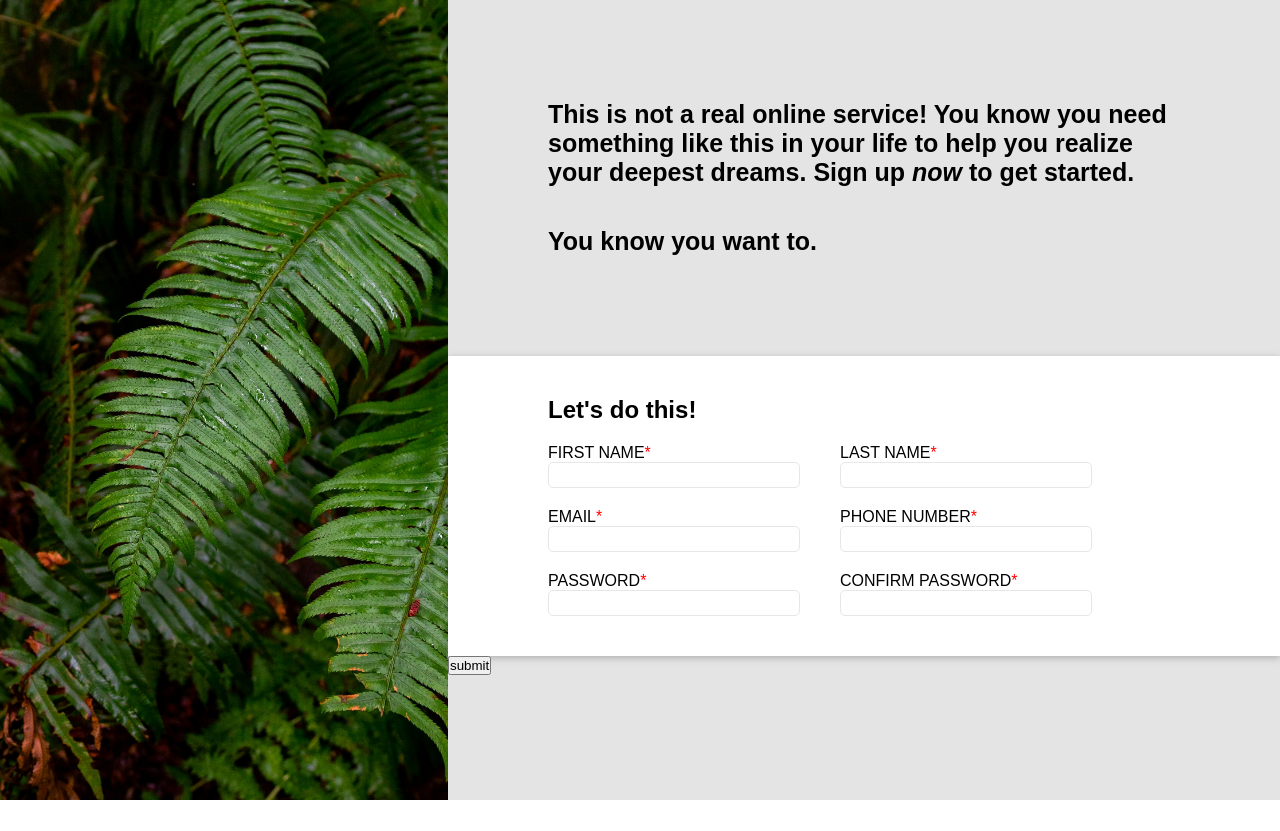
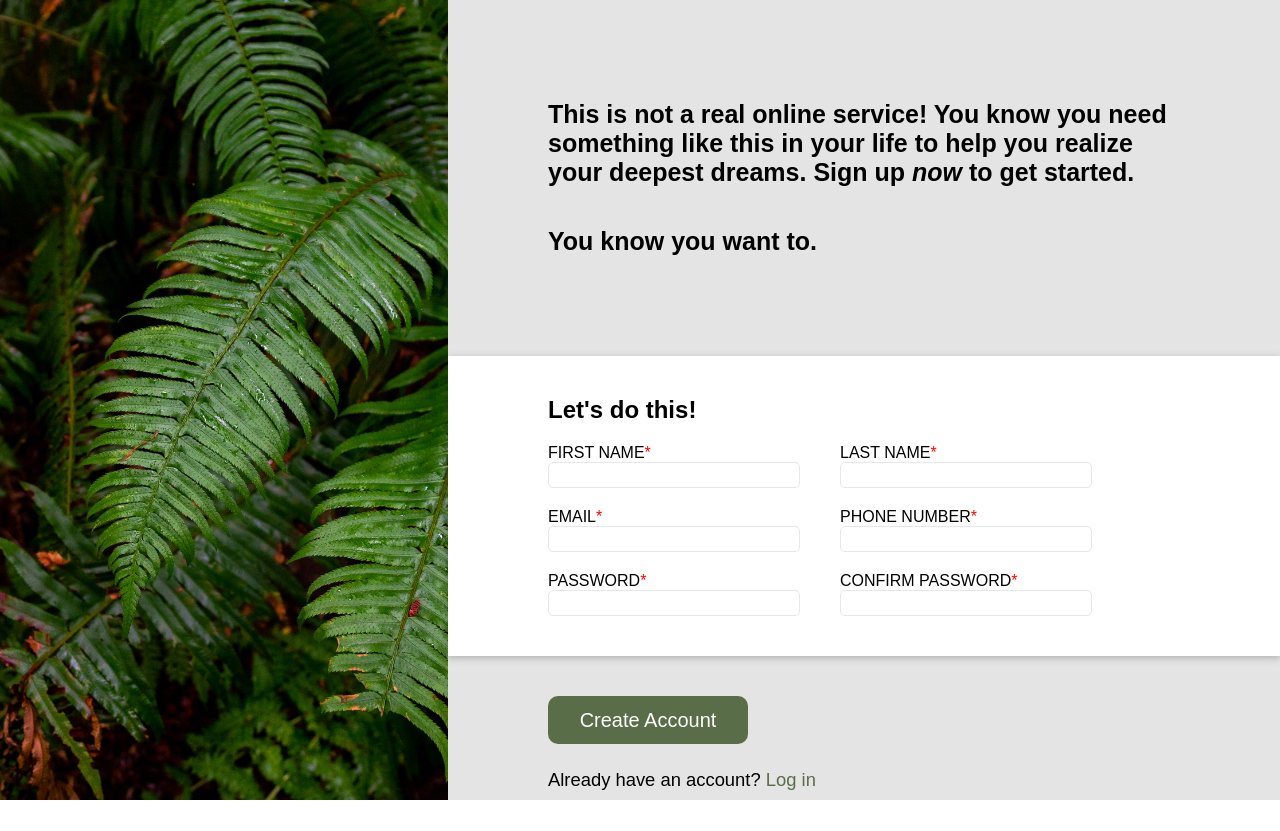
Before and after one commit to silwala/sign-up-form, a plain HTML site: page index.html in a window 1280 px wide. Before the commit the page ends 800 px from the top, so only its background shows below. Drawn offline with Linux system fonts and the light colour scheme.

Commit message:
style buttons

```diff
--- a/index.html
+++ b/index.html
@@ -19,7 +19,7 @@
 
             <div class="form-container">
                 <h2>Let's do this!</h2>
-                <form action="#" method="post" id="sign-up-form">
+                <form action="" method="post" id="sign-up-form">
 
                     <div class="form-fields name">
                         <div class="first-name">
@@ -50,7 +50,7 @@
                         </div>
                        <div class="conf-pass">
                         <label for="conf-pass">CONFIRM PASSWORD</label><br>
-                        <input type="password" name="conf-pass" id="conf-pass">
+                        <input type="password" name="conf-pass" minlength="8" id="conf-pass" placeholder="" required>
                        </div>
                     </div>
 
@@ -58,7 +58,8 @@
             </div>
 
             <div class="button-container">
-                <button form="sign-up-form">submit</button>
+                <button form="sign-up-form" class="create-account">Create Account</button>
+                <p class="login-text">Already have an account? <a href="#" class="login">Log in</a></p>
             </div>
         </div>
     </div>
--- a/style.css
+++ b/style.css
@@ -82,3 +82,27 @@ label::after{
     content: "*";
     color: red;
 }
+
+.button-container{
+    padding: 40px 100px;
+}
+
+.create-account{
+    background-color: #596D48;
+    color: white;
+    width: 200px;
+    height: 3rem;
+    border: none;
+    border-radius: 10px;
+    font-size: 1.25rem;
+    margin-bottom: 25px;
+}
+
+.login-text{
+    font-size: 1.15rem;
+}
+
+.login{
+    color: #596D48;
+    text-decoration: none;
+}
```
